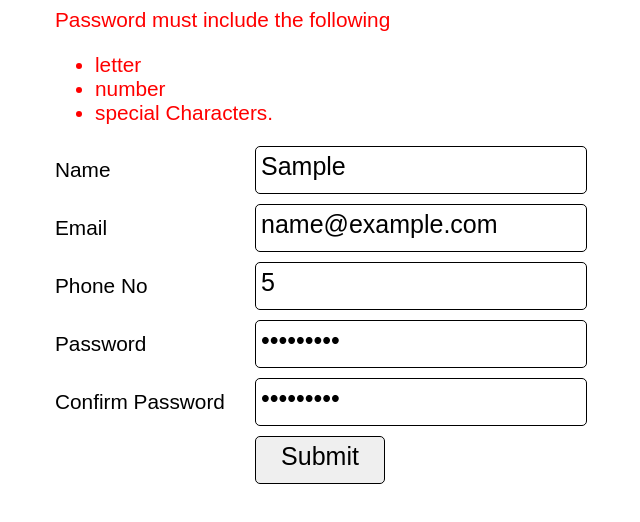
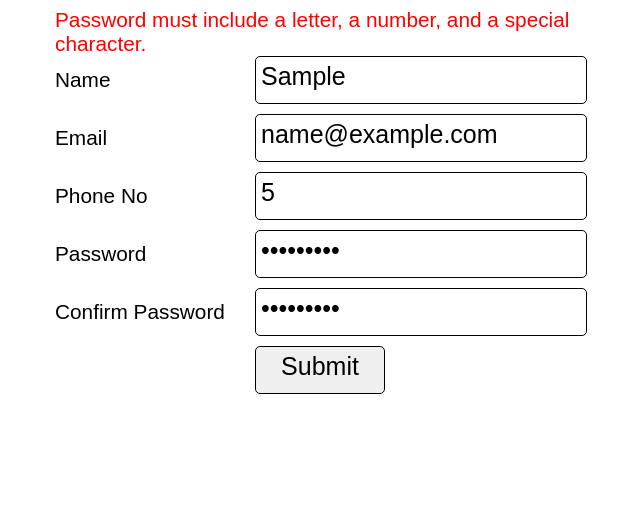
Before and after one commit to PJMantoss/form_validation, a plain HTML site: page index.html in a window 1280 px wide. Both pictures are taken after typing "Sample", "name@example.com", "5", "Sample123", "Sample123" into the empty fields and a click on the input "Submit". Shown: the whole page, without its empty margins (310-950 px from the left). Drawn offline with nearby package versions, Linux system fonts and the light colour scheme.

Commit message:
update scripts

```diff
--- a/index.html
+++ b/index.html
@@ -95,9 +95,7 @@
     </div>
 
     <script>
-        var errorMsg = "";
-        var missingField = "";
-
+        $(document).ready(function() {
             //Variables To Check Password Strength
             let number = /[0-9]/;
             let alphabets = /[a-zA-Z]/;
@@ -109,64 +107,144 @@
                 return regex.test(email);
             }
 
-        $("#submitBtn").click(function(){
-            if($("#fullname").val() == ""){
-                missingField += "<p>Name Not Filled</p>"
+            $("#submitBtn").click(function(e) {
+                // Prevent the form from submitting
+                e.preventDefault();
+
+                // Reset error messages on each click to prevent duplicates
+                let errorMsg = "";
+                let missingField = "";
+                $("#errors").html("");
+                $("#success").html("");
+
+                // Check for missing fields
+                if ($("#fullname").val() == "") {
+                    missingField += "<p>Name is required.</p>";
+                }
+                if ($("#email").val() == "") {
+                    missingField += "<p>Email is required.</p>";
+                }
+                if ($("#phoneNo").val() == "") {
+                    missingField += "<p>Phone Number is required.</p>";
+                }
+                if ($("#password").val() == "") {
+                    missingField += "<p>Password is required.</p>";
                 }
 
-            if($("#email").val() == ""){
-                missingField += "<p>Email Not Filled</p>"
+                // --- Field Validation (only if not missing) ---
+
+                // Full Name Validation
+                if ($("#fullname").val() != "" && $("#fullname").val().length < 2) {
+                    errorMsg += "<p>Name must be more than one character.</p>";
                 }
 
-            if($("#phoneNo").val() == ""){
-                missingField += "<p>Phone Number Not Filled</p>"
+                // Email Validation
+                if ($("#email").val() != "" && !isEmail($("#email").val())) {
+                    errorMsg += "<p>Your Email ID is not valid.</p>";
                 }
 
-            if($("#password").val() == ""){
-                missingField += "<p>Password Number Not Filled</p>"
+                // Phone Number Validation
+                if ($("#phoneNo").val() != "" && !$.isNumeric($("#phoneNo").val())) {
+                    errorMsg += "<p>Phone Number must be numeric.</p>";
+                }
+                if ($("#phoneNo").val().length > 10) {
+                    errorMsg += "<p>Phone Number cannot be more than 10 characters.</p>";
                 }
 
-            //Email Validation
-            if(isEmail($("#email").val()) == false){
-                errorMsg += "<p>Email ID not valid!</p>";
+                // Password Validation
+                if ($("#password").val() != "" && $("#password").val().length < 8) {
+                    errorMsg += "<p>Password must be at least 8 characters long.</p>";
                 }
-
-            if($("#fullname").val().split("").length < 2){
-                errorMsg += "<p>Name must be more than one character!</p>"
+                if ($("#password").val() != "" && !($('#password').val().match(number) && $('#password').val().match(alphabets) && $('#password').val().match(specialCharacters))) {
+                    errorMsg += "<span>Password must include a letter, a number, and a special character.</span>";
+                }
+                if ($("#password").val() !== $("#confirmpassword").val()) {
+                    errorMsg += "<p>Passwords do not match.</p>";
                 }
 
 
-            //Phone Number Validation
-            if($.isNumeric($("#phoneNo").val() == false)){
-                errorMsg += "<p>Phone Number is not valid!</p>"
+                // --- Display Messages ---
+                let finalMessages = missingField + errorMsg;
+
+                if (finalMessages === "") {
+                    $("#success").html("You are Registered! ✅");
+                } else {
+                    $("#errors").html(finalMessages);
                 }
+            });
+        });
+        // var errorMsg = "";
+        // var missingField = "";
 
-            if($("#phoneNo").val().length > 10){
-                errorMsg += "<p>Phone Number should be less than 10 Characters!</p>"
-            }
+        // //Variables To Check Password Strength
+        // let number = /[0-9]/;
+        // let alphabets = /[a-zA-Z]/;
+        // let specialCharacters = /[~,`,!,@,#,$,%,^,&,*,-,_,+,=,?,>,<]/;
+
+        // //Validate Email
+        // function isEmail(email) {
+        //     var regex = /^([a-zA-Z0-9_.+-])+\@(([a-zA-Z0-9-])+\.)+([a-zA-Z0-9]{2,4})+$/;
+        //     return regex.test(email);
+        // }
+
+        // $("#submitBtn").click(function(){
+        //     if($("#fullname").val() == ""){
+        //         missingField += "<p>Name Not Filled</p>"
+        //     }
+
+        //     if($("#email").val() == ""){
+        //         missingField += "<p>Email Not Filled</p>"
+        //     }
+
+        //     if($("#phoneNo").val() == ""){
+        //         missingField += "<p>Phone Number Not Filled</p>"
+        //     }
+
+        //     if($("#password").val() == ""){
+        //         missingField += "<p>Password Number Not Filled</p>"
+        //     }
+
+        //     //Email Validation
+        //     if(isEmail($("#email").val()) == false){
+        //         errorMsg += "<p>Email ID not valid!</p>";
+        //     }
+
+        //     if($("#fullname").val().split("").length < 2){
+        //         errorMsg += "<p>Name must be more than one character!</p>"
+        //     }
 
 
-            //Password Validation
-            if($("#password").val() !== $("#confirmpassword").val()){
-                errorMsg += "<p>Password Does Not Match!</p>"
-            }
+        //     //Phone Number Validation
+        //     if($.isNumeric($("#phoneNo").val() == false)){
+        //         errorMsg += "<p>Phone Number is not valid!</p>"
+        //     }
 
-            if($('#password').val().match(number) && $('#password').val().match(alphabets) && $('#password').val().match(specialCharacters)){
-                errorMsg += "";
-            } else {
-                errorMsg += "<span>Password must include the following <ul><li>letter</li> <li>number</li> <li>special Characters.</li></ul></span>";
-            }
+        //     if($("#phoneNo").val().length > 10){
+        //         errorMsg += "<p>Phone Number should be less than 10 Characters!</p>"
+        //     }
 
-            if($('#password').val().length < 8){
-                errorMsg += "<span>Password must be at least 8 characters in length</span>"
-            }
 
-            if(errorMsg == ""){
-                $("#success").html("You are Registered!");
-            }else{
-                $("#errors").html(errorMsg + missingField)
-            };
-        })
+        //     //Password Validation
+        //     if($("#password").val() !== $("#confirmpassword").val()){
+        //         errorMsg += "<p>Password Does Not Match!</p>"
+        //     }
+
+        //     if($('#password').val().match(number) && $('#password').val().match(alphabets) && $('#password').val().match(specialCharacters)){
+        //         errorMsg += "";
+        //     } else {
+        //         errorMsg += "<span>Password must include the following <ul><li>letter</li> <li>number</li> <li>special Characters.</li></ul></span>";
+        //     }
+
+        //     if($('#password').val().length < 8){
+        //         errorMsg += "<span>Password must be at least 8 characters in length</span>"
+        //     }
+
+        //     if(errorMsg == ""){
+        //         $("#success").html("You are Registered!");
+        //     }else{
+        //         $("#errors").html(errorMsg + missingField)
+        //     };
+        // })
     </script>
 </body>
 </html>
```
Lines whose indentation alone changed are shown as unchanged.
